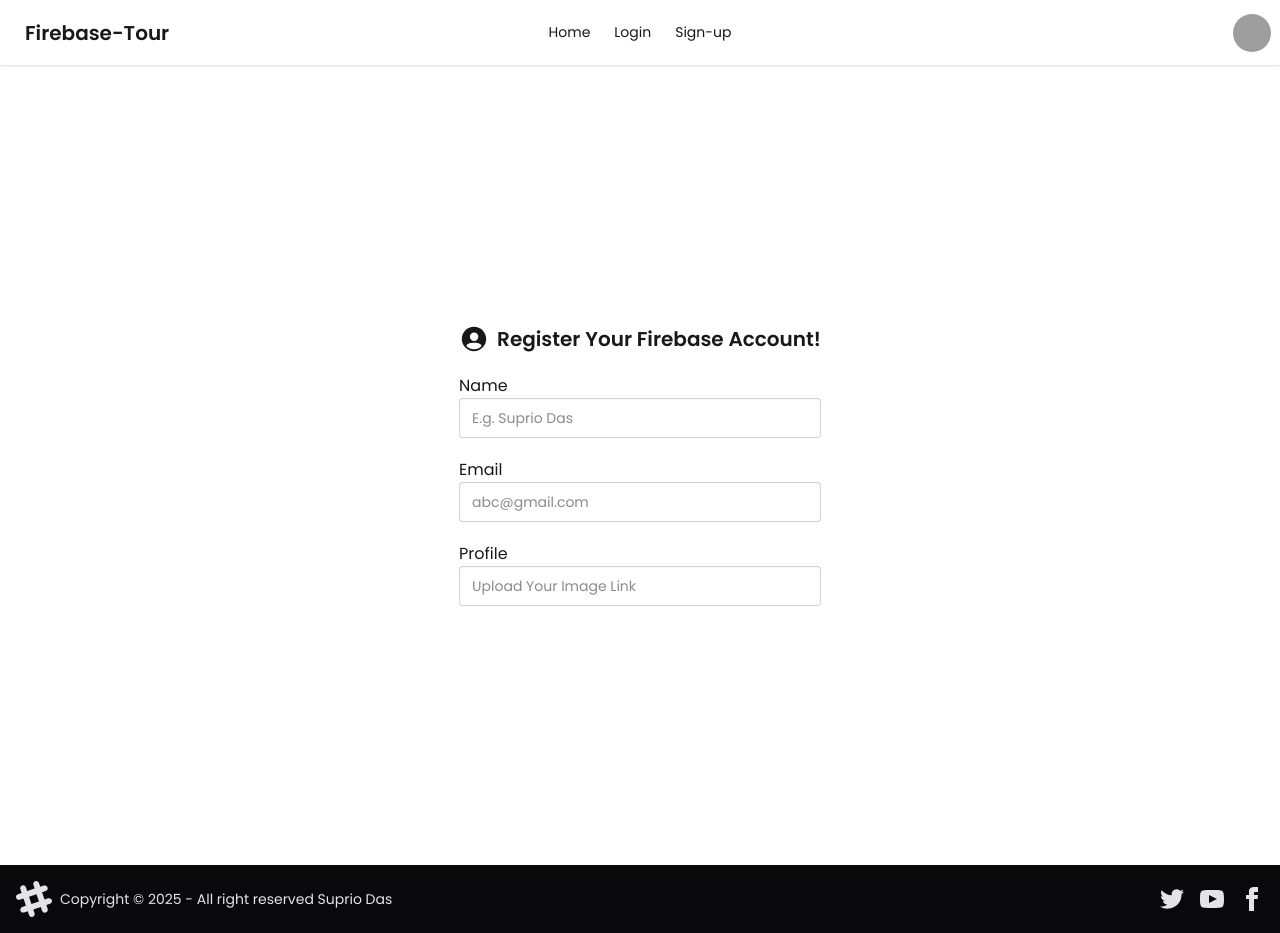
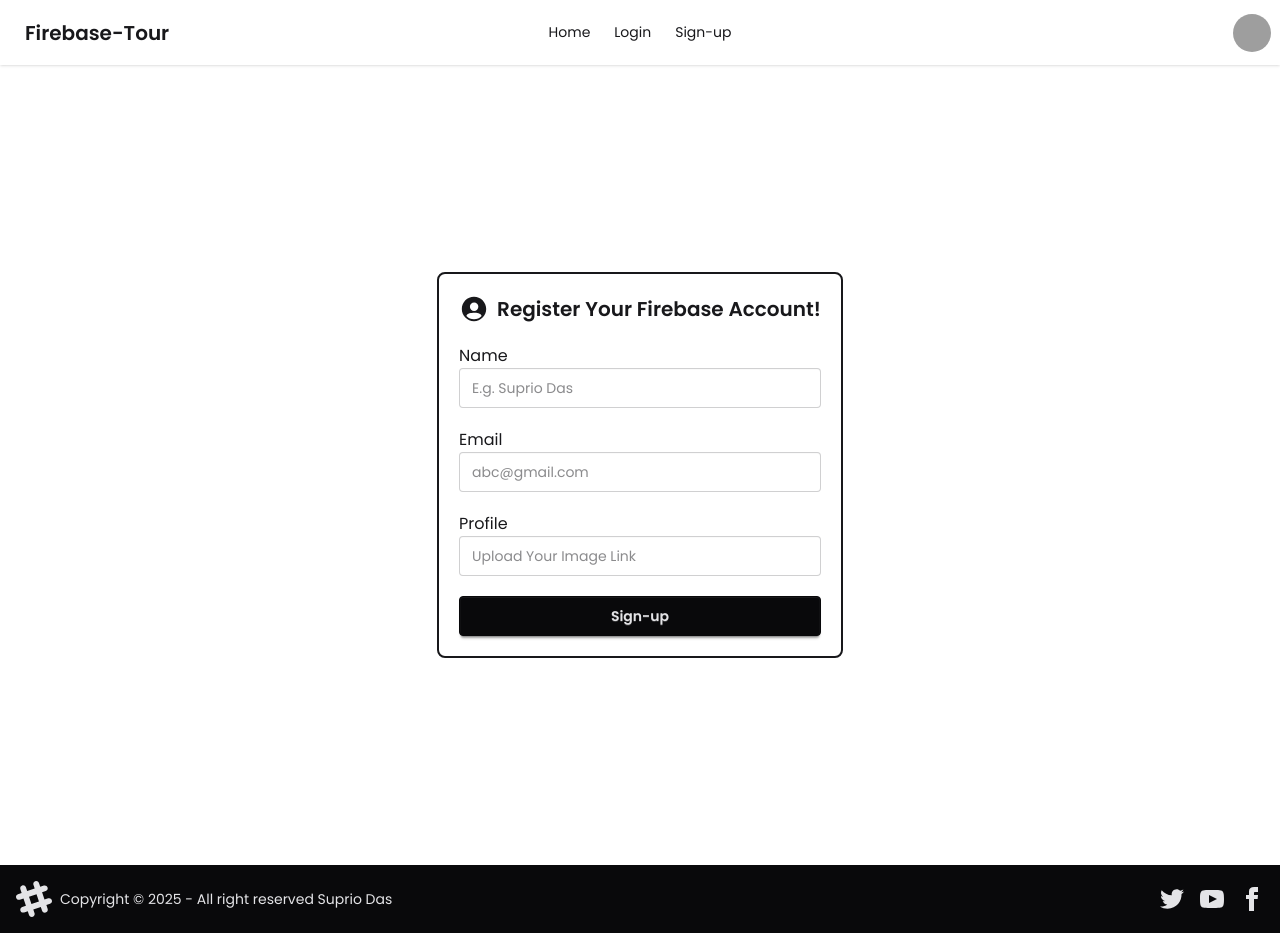
Before and after one commit to Suprio-Das/firebase-tour, a React (Vite) app: page /signup in a window 1280 px wide. Built offline with nearby package versions, Linux system fonts and the light colour scheme; grey boxes are pictures that could not be loaded.

Commit message:
Border added and Button Added

```diff
--- a/src/SignUp/SignUp.jsx
+++ b/src/SignUp/SignUp.jsx
@@ -2,7 +2,7 @@ import { IoPersonCircleSharp } from "react-icons/io5";
 const SignUp = () => {
     return (
         <div className="flex flex-col items-center min-h-screen justify-center mx-auto">
-            <div className="max-w-xl">
+            <div className="max-w-xl border-2 border-dark p-5 rounded-lg">
                 <h1 className="flex items-center text-xl font-semibold"><IoPersonCircleSharp className="text-3xl mr-2" /> Register Your Firebase Account!</h1>
                 <form>
                     <div className="mt-5">
@@ -23,6 +23,9 @@ const SignUp = () => {
                         </label>
                         <input type="text" placeholder="Upload Your Image Link" name="profile" className="input w-full" />
                     </div>
+                    <button className="btn btn-dark w-full mt-5 btn-neutral">
+                        Sign-up
+                    </button>
                 </form>
             </div>
         </div>
```
